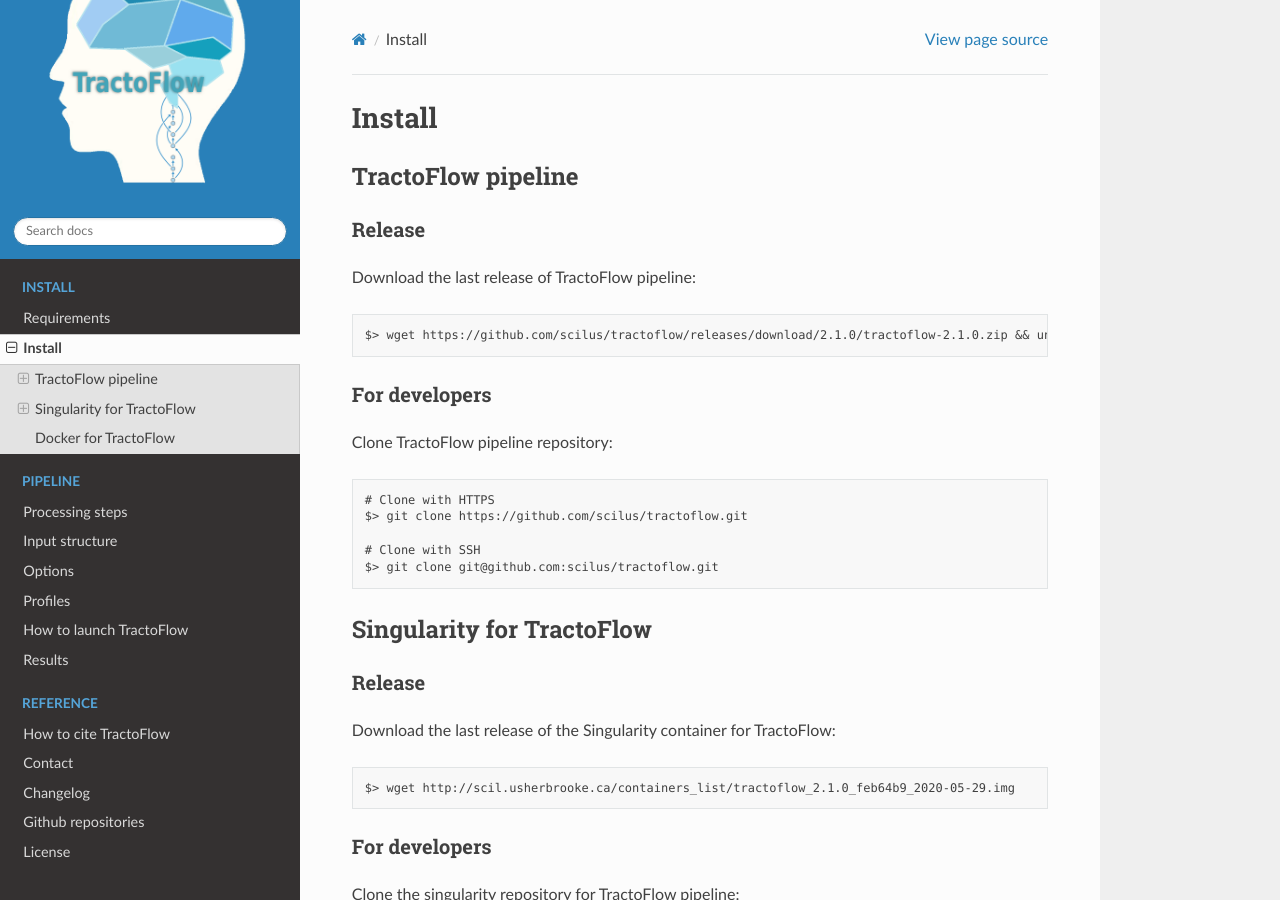
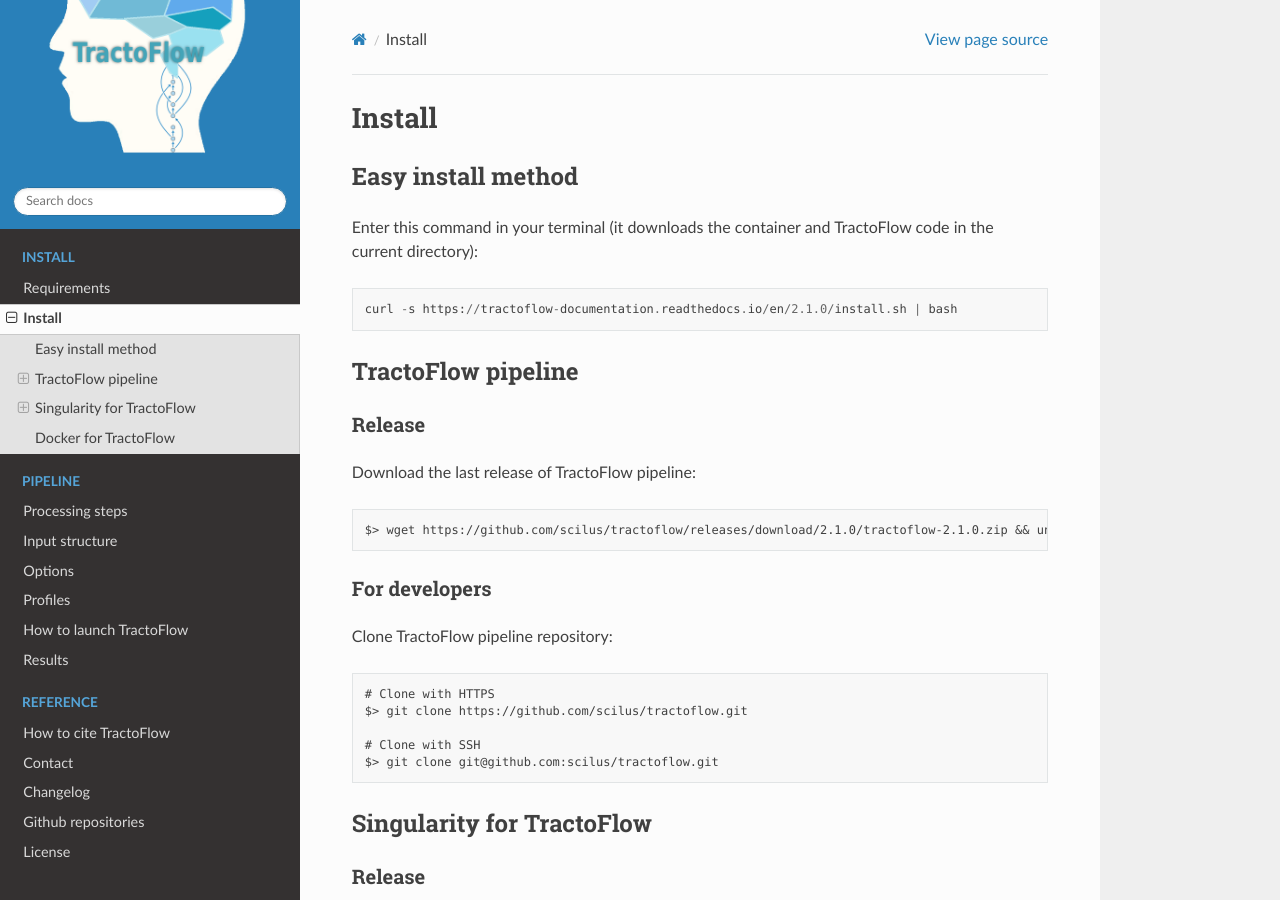
Before and after one commit to scilus/tractoflow_documentation, a Sphinx documentation site: the page built from source/installation/install.rst, in a window 1280 px wide and 900 px high. Built offline with Sphinx 7.4.7 and the Read the Docs theme 2.0.0, drawn with Linux system fonts in a browser that asks for light colours.

Commit message:
Add easy install script

```diff
--- a/source/conf.py
+++ b/source/conf.py
@@ -88,6 +88,8 @@
     'logo_only': True,
     'display_version': True,
 }
+
+html_extra_path = ["data/install.sh"]
 
 # Add any paths that contain custom static files (such as style sheets) here,
 # relative to this directory. They are copied after the builtin static files,
--- a/source/installation/install.rst
+++ b/source/installation/install.rst
@@ -1,5 +1,13 @@
 Install
 =======
+
+Easy install method
+-------------------
+
+Enter this command in your terminal (it downloads the container and TractoFlow code in the current directory):
+::
+
+    curl -s https://tractoflow-documentation.readthedocs.io/en/2.1.0/install.sh | bash
 
 TractoFlow pipeline
 -------------------
```
Also changed, not shown: 1 other file.
